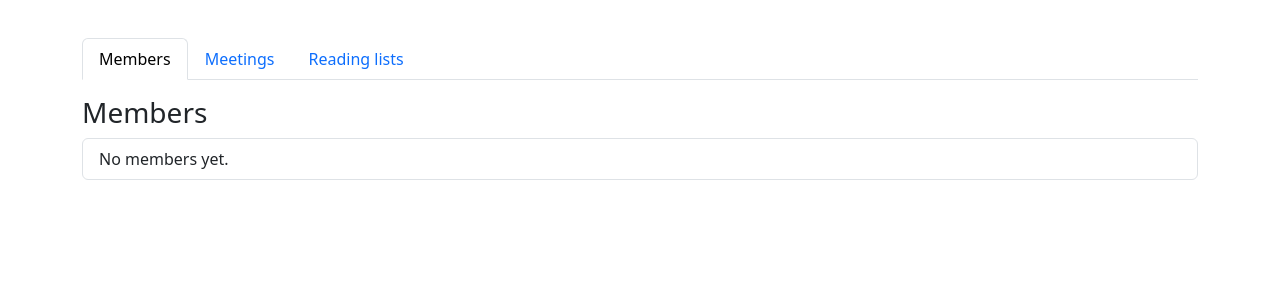
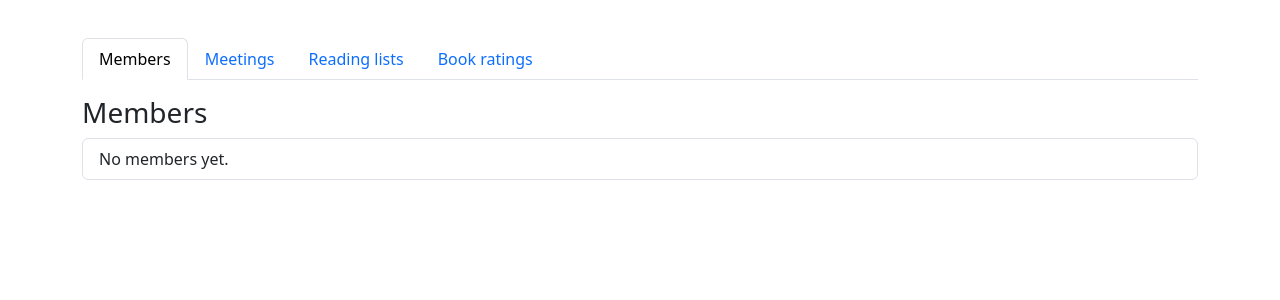
Before and after one commit to sgmig/bookclub, a Django app: template clubdelectura/clubs/templates/clubs/club_detail.html in a window 1280 px wide. Shown: the part 56-356 px from the top of the page. Run offline with Django 5.2, Linux system fonts and the light colour scheme; the template is opened without the code that fills it, so the values that code supplies are empty; parts of the project's set-up code (start-up, migrations or seed data) failed here and were passed over.

Commit message:
add tab for rated books

```diff
--- a/clubdelectura/clubs/templates/clubs/club_detail.html
+++ b/clubdelectura/clubs/templates/clubs/club_detail.html
@@ -24,6 +24,10 @@
         <li class="nav-item">
             <button class="nav-link" id="reading-lists-tab" data-bs-toggle="tab" data-bs-target="#reading-lists"
                 type="button" role="tab">Reading lists</button>
+        </li>
+        <li class="nav-item">
+            <button class="nav-link" id="book-ratings-tab" data-bs-toggle="tab" data-bs-target="#book-ratings"
+                type="button" role="tab">Book ratings</button>
         </li>
     </ul>
 
@@ -86,6 +90,29 @@
                 </div>
             </div>
         </div>
+
+        <!-- Book Ratings Tab -->
+        <div class="tab-pane fade" id="book-ratings" role="tabpanel">
+            <div class="row">
+                <div class="col-md-4 mb-1">
+                    <ul class="list-group mb-1">
+                        {% for rated_book in rated_books %}
+                        <a href="{% url 'clubs:club-book-rating' club.id rated_book.id %}" class="list-group-item list-group-item-action book-rating-link"
+                            data-book-rating-partial-details-url="{% url 'clubs:club-book-rating' club.id rated_book.id %}">
+                            <strong>{{ rated_book.title }}</strong> - {{ rated_book.list_authors|truncatewords:8 }} - {{ rated_book.avg_rating }} ({{ rated_book.n_ratings}} ratings)
+                        </a>
+                        {% empty %}
+                        <li class="list-group-item">No books rated by members.</li>
+                        {% endfor %}
+                    </ul>
+                    <a class="btn btn-secondary" href="#">Add rating</a>
+                </div>
+                <div id="book-rating-details-panel" class="col-md-8 mb-1" style="display: none;">
+                    <!-- Rating details are shown here -->
+                </div>
+            </div>
+        </div>
+
     </div>
 </div>
 
```
